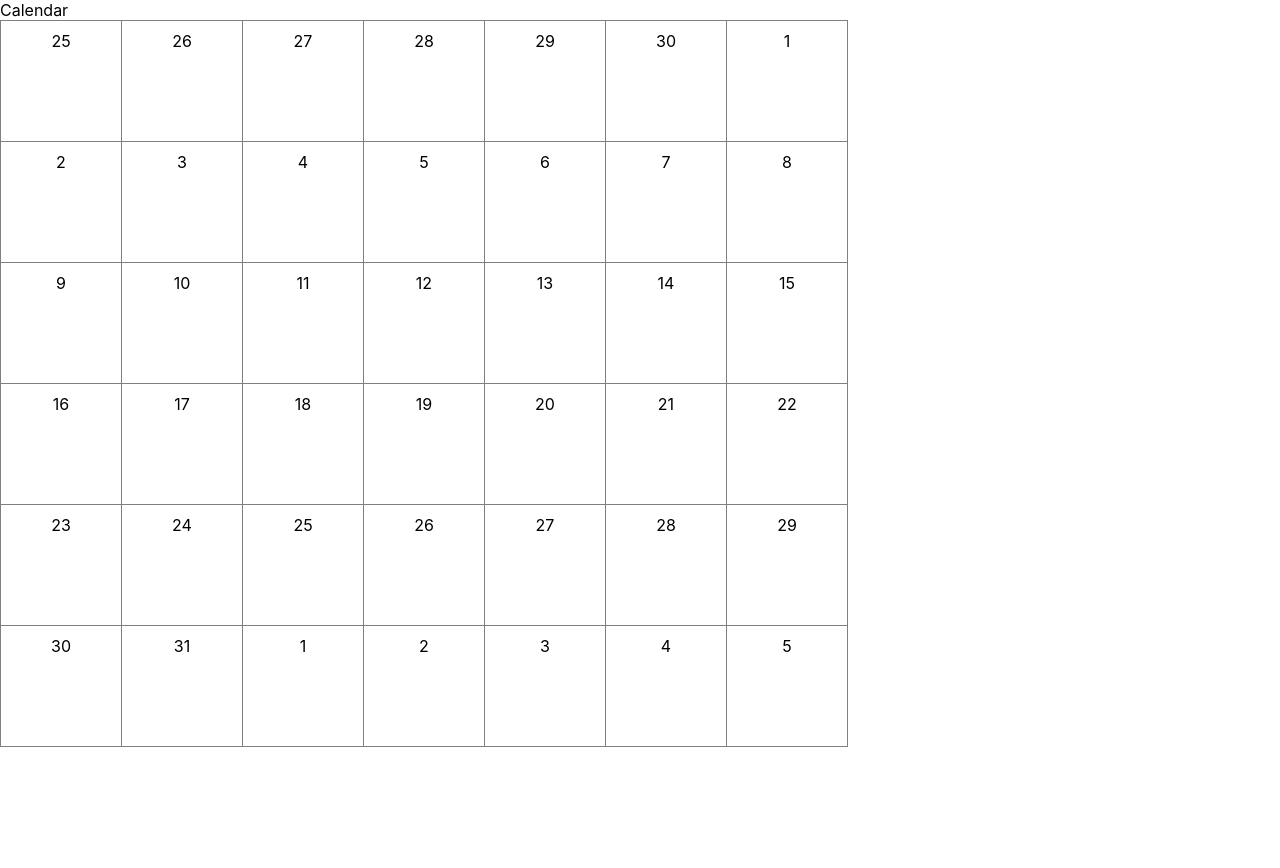
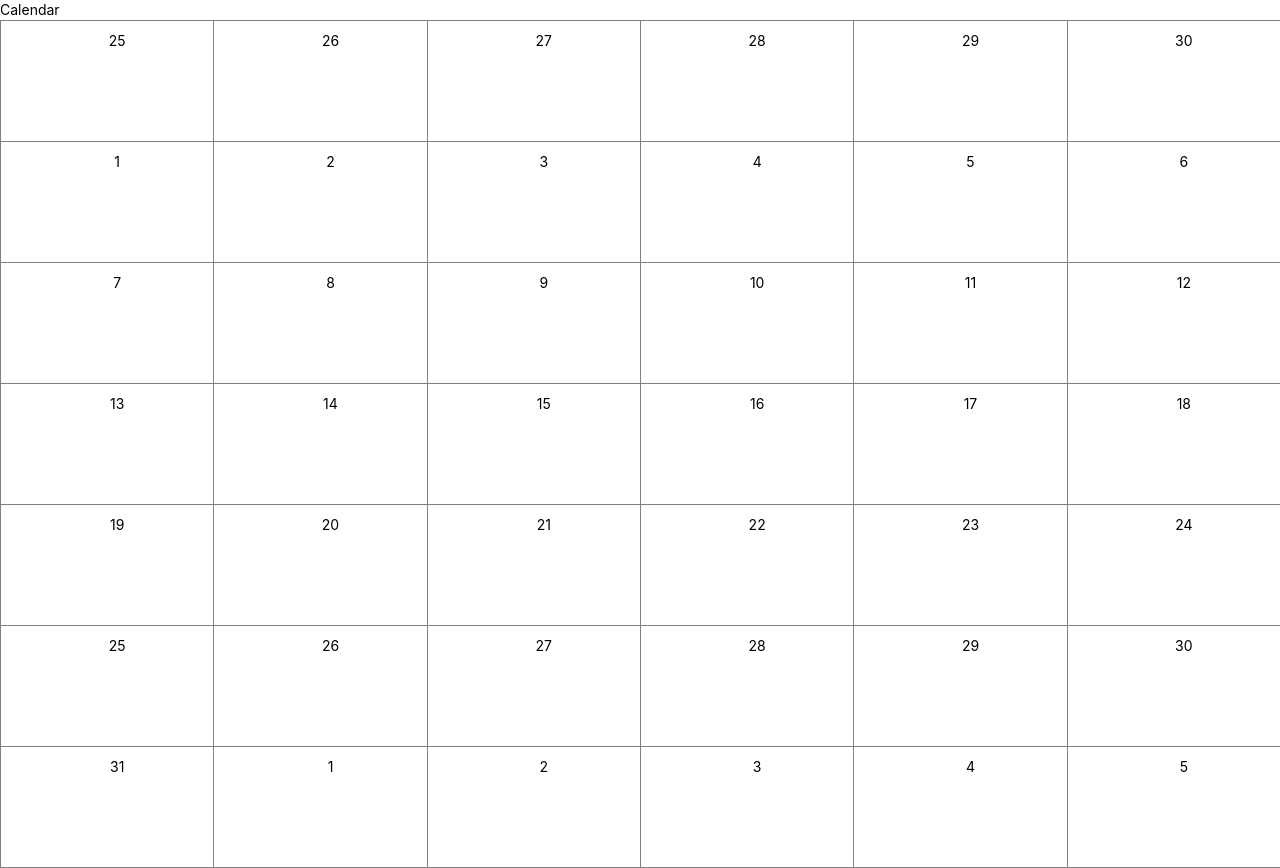
Before and after one commit to joaodorea/calendar, a React (Create React App) app: page / in a window 1280 px wide. Before the commit the page ends 800 px from the top, so only its background shows below. Built offline with nearby package versions, Linux system fonts and the light colour scheme; the HTML template or start-up script is replaced by a standard one.

Commit message:
style(calendar): create styles for title and reminder list

```diff
--- a/src/App.jsx
+++ b/src/App.jsx
@@ -1,10 +1,8 @@
-import Calendar from './modules/calendar/pages/Calendar.jsx'
+import Calendar from './modules/calendar/pages/CalendarPage.jsx'
 
 function App() {
   return (
-    <div>
-      <Calendar />
-    </div>
+    <Calendar />
   );
 }
 
--- a/src/index.css
+++ b/src/index.css
@@ -1,6 +1,17 @@
 /* ADD SCSS */
+html {
+  overflow-x: hidden;
+  overflow-y: scroll;
+  text-rendering: optimizeLegibility;
+}
+
 body {
   margin: 0;
+  padding: 0;
+  min-height: 100vh;
+  font-size: .875rem;
+  font-weight: 400;
+  line-height: 1.25rem;
   font-family: -apple-system, BlinkMacSystemFont, 'Segoe UI', 'Roboto', 'Oxygen',
     'Ubuntu', 'Cantarell', 'Fira Sans', 'Droid Sans', 'Helvetica Neue',
     sans-serif;
@@ -8,27 +19,58 @@ body {
   -moz-osx-font-smoothing: grayscale;
 }
 
+#root {
+  min-height: 100vh;
+}
+
+*, ::after, ::before {
+  box-sizing: inherit;
+}
+
 code {
   font-family: source-code-pro, Menlo, Monaco, Consolas, 'Courier New',
     monospace;
 }
 
+.calendar-page {
+  height: 100%;
+}
+
+.calendar {
+  display: grid;
+  height: 100%;
+  grid-template-columns: repeat(6, 1fr);
+}
+
 .date-item {
   display: inline-flex;
+  position: relative;
   flex-direction: column;
+  height: 100px;
   cursor: pointer;
-  width: 100px;
-  height: 100px;
   padding: 10px;
   text-align: center;
   border: 1px solid gray;
+  overflow: hidden;
 
   margin-right: -1px;
   margin-bottom: -1px;
+}
+
+.date-item-title {
+  position: absolute;
+  width: 100%;
+}
+
+.reminder-list {
+  display: flex;
+  flex-direction: column;
+  margin-top: 20px;
 }
 
 .date-item-reminder {
   overflow: hidden;
   text-overflow: ellipsis;
   white-space: nowrap;
+  text-align: left;
 }
--- a/src/modules/calendar/pages/Calendar.jsx
+++ b/src/modules/calendar/pages/CalendarPage.jsx
@@ -34,24 +34,29 @@ function Calendar() {
   }
 
   return (
-    <div>
+    <div className="calendar-page">
       <div>Calendar</div>
+
+      <div className="calendar">
         {weeks.map(w => {
           // improve how dates are compared
           const messages = reminders.filter(({date}) => +date === +w.date)
 
           return (
-          <>
-            <span className="date-item" onClick={() => setDateId(w.date)}>
+            <span className="date-item">
+              <div className="date-item-title" onClick={() => setDateId(w.date)}>
                 {w.day}
+              </div>
+
+              <div className="reminder-list">
                 {messages.length ? messages.map(({message}) =>
                   <span className="date-item-reminder">{message}</span>)
                 : null}
+              </div>
             </span>
-            {w.weekDay === 6 && <br />}
-          </>
           )
         })}
+      </div>
 
       <ReminderDialogForm
         isOpen={dateId !== ''}
```
Lines whose indentation alone changed are shown as unchanged.
